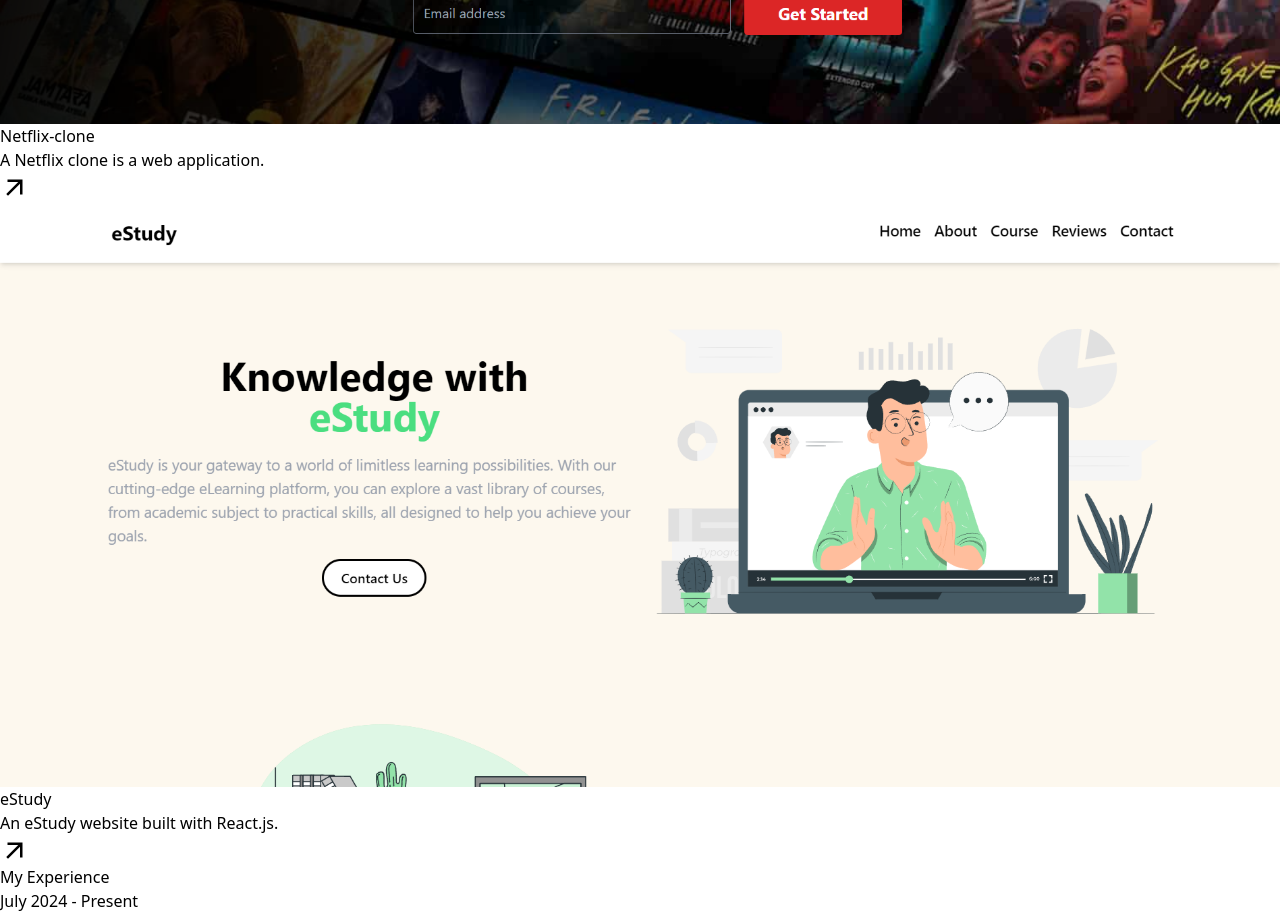
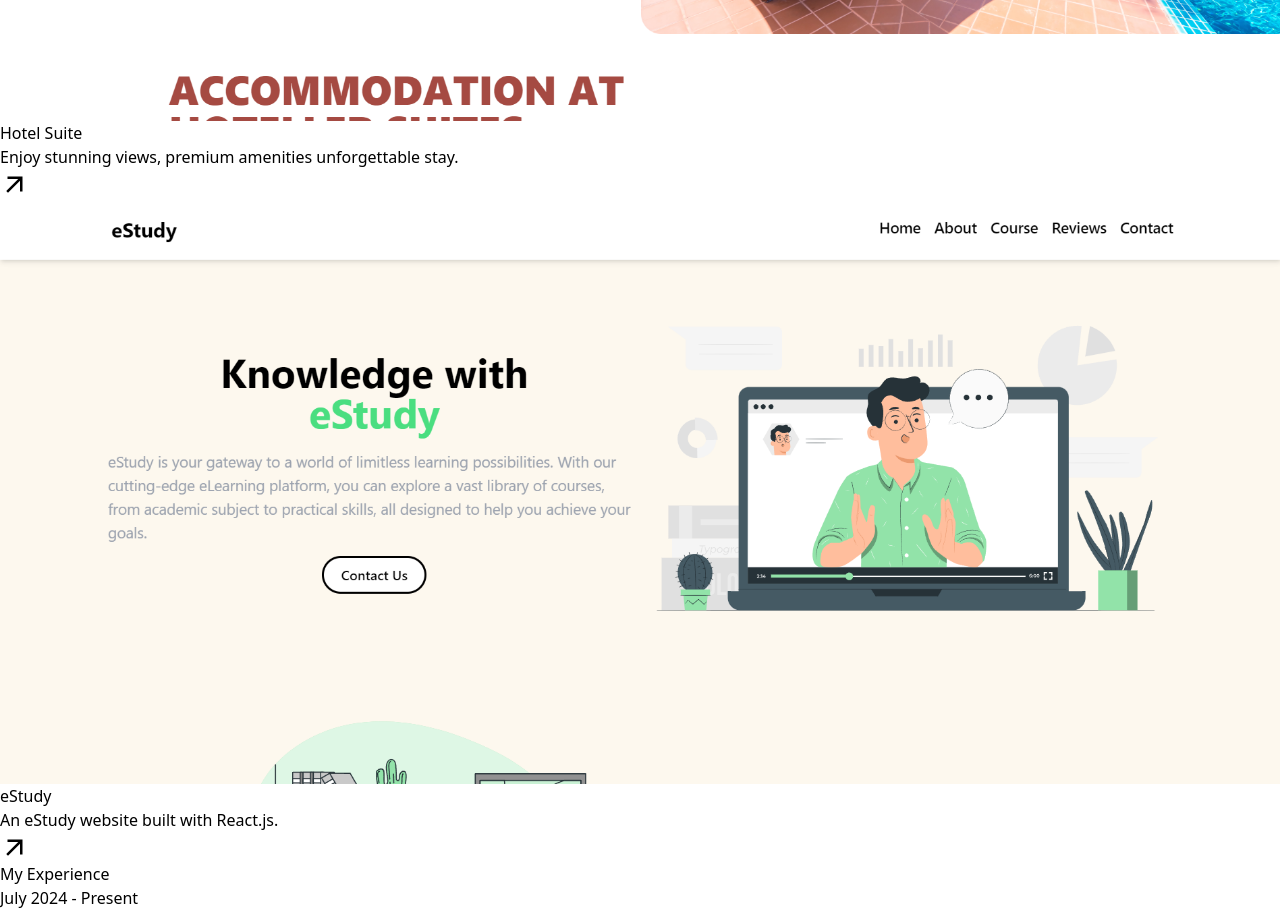
Before and after one commit to Perwez087/Portfolio, a React (Vite) app: page / in a window 1280 px wide. Shown: the part 4500-5414 px from the top of the page. Built offline with nearby package versions, Linux system fonts and the light colour scheme.

Commit message:
first commit

```diff
--- a/src/App.jsx
+++ b/src/App.jsx
@@ -9,11 +9,6 @@ import ProjectLayout_2 from './components/ProjectLayout_2';
 import ProjectLayout_3 from './components/ProjectLayout_3';
 import ProjectLayout_4 from './components/ProjectLayout_4';
 import BackToTop from './components/BackToTop';
-import Services from './pages/Services';
-import Work from './pages/Work';
-import ExperienceAndEducation from './pages/ExperienceAndEducation';
-import MySkill from './pages/Skill';
-import Contact from './pages/Contact';
 import Loading from './components/Loading';
 
 const App = () => {
@@ -37,7 +32,7 @@ const App = () => {
             <Route path="/" element={<Home />} />
             <Route path="/projects/yahya" element={<ProjectLayout_1 />} />
             <Route path="/projects/leadtym" element={<ProjectLayout_2 />} />
-            <Route path="/projects/netflix" element={<ProjectLayout_3 />} />
+            <Route path="/projects/Hotelsuite" element={<ProjectLayout_3 />} />
             <Route path="/projects/estudy" element={<ProjectLayout_4 />} />
           </Routes>
           <BackToTop />
--- a/src/components/ProjectLayout_3.jsx
+++ b/src/components/ProjectLayout_3.jsx
@@ -9,9 +9,9 @@ import project4 from "../assets/project1.png"
 const ProjectLayout_3 = () => {
 
   const allData = {
-    name: "Netflix",
+    name: "Hotel Suites",
     breadcrum: "Home",
-    description: "A Netflix Clone is a web or mobile application designed to replicate the functionality, features, and user experience of the popular streaming service Netflix. It allows users to browse, stream, and manage their favorite movies, TV shows, and documentaries in a user-friendly interface.",
+    description: "Discover the perfect blend of luxury, comfort, and style in our thoughtfully designed hotel suites. Each suite offers an elevated experience, featuring spacious living areas, plush king-sized beds, and stunning views of the city or ocean.",
     req: [
       {
       title: "Category",
@@ -37,10 +37,10 @@ const ProjectLayout_3 = () => {
       project4
     ],
     projectImage: project3,
-    projectLink: "https://netflix-app-six-pi.vercel.app/",
+    projectLink: "https://hotel-suite-one.vercel.app/",
     projectdesc:{
-      projectDescription1: "A Netflix clone is a web application designed to mimic the core functionality and user experience of Netflix. It features user authentication to allow individuals to create and manage their accounts, providing a personalized experience. The home page typically showcases a variety of content through dynamic layouts, such as carousels or grids, displaying featured movies and TV shows.",
-      projectDescription2: "The design is responsive, ensuring that the application is accessible and functional across different devices, including desktops, tablets, and smartphones. Overall, a Netflix clone combines frontend technologies, like React.js or Next.js. ",
+      projectDescription1: "Discover the perfect blend of luxury, comfort, and style in our thoughtfully designed hotel suites. Each suite offers an elevated experience, featuring spacious living areas, plush king-sized beds, and stunning views of the city or ocean. The elegant interiors are complemented by modern amenities, including high-speed Wi-Fi, flat-screen TVs, and premium minibars.",
+      projectDescription2: "Our hotel suites website is built using React.js for a dynamic, component-based user interface, ensuring fast and seamless navigation. Tailwind CSS provides a utility-first approach to styling, enabling responsive and visually appealing designs. This combination allows for an efficient, modern, and highly customizable website experience. ",
     },
     project:[
       {
@@ -51,7 +51,7 @@ const ProjectLayout_3 = () => {
   }
 
   useEffect(() => {
-    document.title = "Netflix - Perwez";
+    document.title = "Hotel Suites - Perwez";
     window.scrollTo(0, 0);
   }, []);
   return (
--- a/src/pages/Work.jsx
+++ b/src/pages/Work.jsx
@@ -28,11 +28,11 @@ const Work = () => {
             icons: <MdArrowOutward size={30} />
         },
         {
-            title: 'Netflix-clone',
-            description: 'A Netflix clone is a web application.',
+            title: 'Hotel Suite',
+            description: 'Enjoy stunning views, premium amenities unforgettable stay.',
             image: project3,
             category: 'Branding',
-            link: '/projects/netflix',
+            link: '/projects/Hotelsuite',
             icons: <MdArrowOutward size={30} />
         },
         {
```
Also changed, not shown: src/assets/project2.png.
